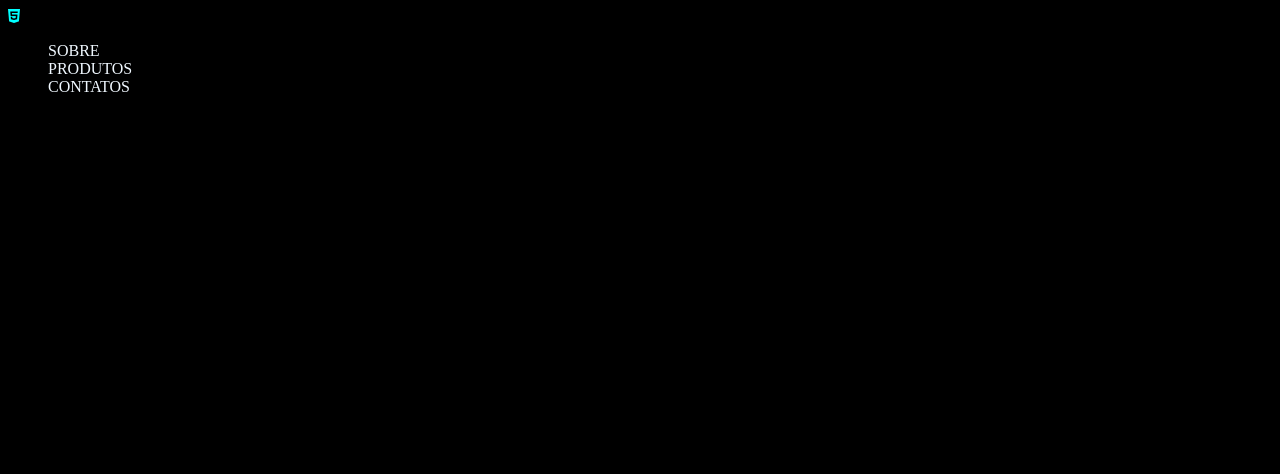
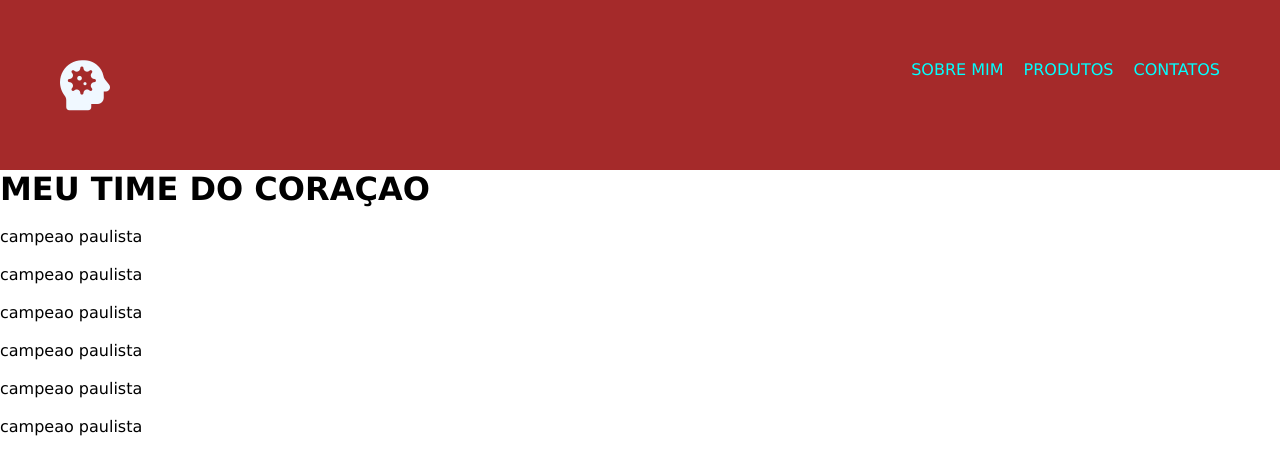
Before and after one commit to wesleyjuvena/nota.html, a plain HTML site: page index.html in a window 1280 px wide. Drawn offline with Linux system fonts and the light colour scheme.

Commit message:
nota.html
essa e minha nota em html

```diff
--- a/index.css
+++ b/index.css
@@ -1,16 +1,41 @@
 *{
-    background-color: black;
-    color: aliceblue;
-    justify-content: space-between;
+    margin: 0px;
+    padding: 0px;
     list-style-type: none;
-    text-decoration: none;
+    font-family: Verdana, Geneva, Tahoma, sans-serif;
 }
 
 .header{
-
+    background-color: brown;
+    padding: 50px;
+    display: flex;
+    justify-content: space-between;
+    padding: 60px;
+    flex-wrap: wrap;
 }
 
 .header i{
-    color: aqua;
-    width: 100px;
+
+    font-size: 50px;
+    color: aliceblue;
 }
+
+.header i ul{
+    font-size: 50px;
+    color: blueviolet;
+}
+
+.menu li a{
+text-decoration: none;
+color: aqua;
+padding: opx;
+background-color: brown;
+}
+
+.menu li{
+margin-left: 20px;
+}
+
+.menu{
+    display: flex;
+}
--- a/index.html
+++ b/index.html
@@ -10,14 +10,65 @@
 <body>
 
     <header class="header">
-        <i class="fa-brands fa-html5"></i>
+        <i class="fa-solid fa-head-side-virus"></i>
 
         <ul class="menu">
-            <li><a href="">SOBRE</a></li>
-            <li><a href="">PRODUTOS</a></li>
-            <li><a href="">CONTATOS</a></li>
+            <li>
+                <a href="">SOBRE MIM</a>
+            </li>
+
+            <li>
+                <a href="">PRODUTOS</a>
+            </li>
+
+            <li>
+                <a href="">CONTATOS</a>
+            </li>
         </ul>
     </header>
 
+    <h1>MEU TIME DO CORAÇAO</h1>
+    <section class="section">
+        <div>
+            <img src="" alt="">
+            <p>campeao paulista</p>
+        </div>
+
+
+        <div>
+            <img src="" alt="">
+            <p>campeao paulista</p>
+        </div>
+
+
+        <div>
+            <img src="" alt="">
+            <p>campeao paulista</p>
+        </div>
+
+
+        <div>
+            <img src="" alt="">
+            <p>campeao paulista</p>
+        </div>
+
+
+        <div>
+            <img src="" alt="">
+            <p>campeao paulista</p>
+        </div>
+
+
+        <div>
+            <img src="" alt="">
+            <p>campeao paulista</p>
+        </div>
+
+
+
+
+
+    </section>
+
 </body>
 </html>
```
